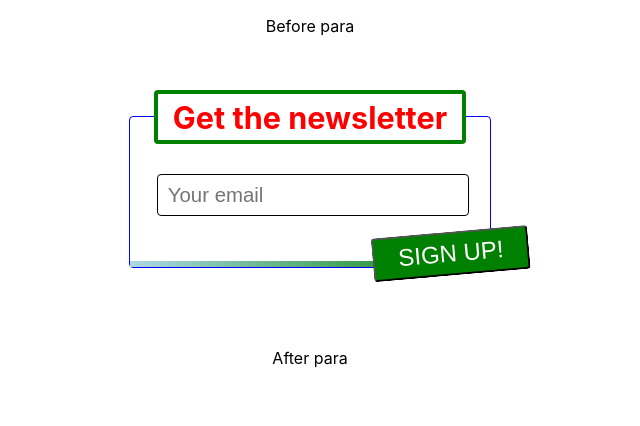
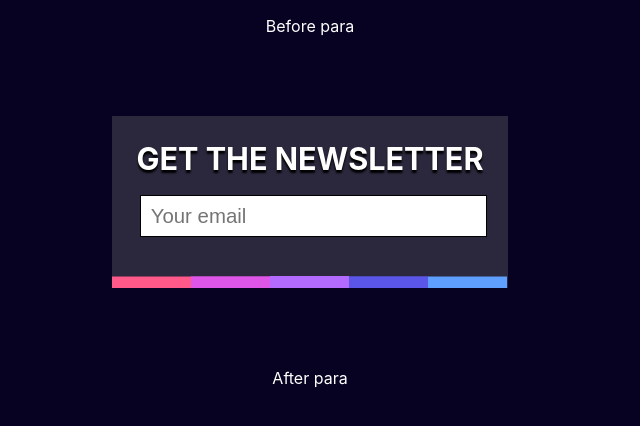
Before and after one commit to astrohunter62/styled-react-components, a React (Create React App) app in the folder play/: page / in a window 1280 px wide. Shown: the top 426 px of the page, without its empty margins (330-970 px from the left). Built offline with nearby package versions, Linux system fonts and the light colour scheme.

Commit message:
color and style refine

```diff
--- a/play/src/App.css
+++ b/play/src/App.css
@@ -40,6 +40,10 @@
 * {
   box-sizing: border-box;
 }
+body {
+  background: #070222;
+  color: #fff;
+}
 
 .App-newsletter {
   display: flex;
--- a/play/src/Newsletter.js
+++ b/play/src/Newsletter.js
@@ -6,22 +6,49 @@ import css from './Newsletter.module.css'
 //   - Media queries
 // TODO: overrides
 //   - Different pages, themes
-//
-//
-// IDEAS
-//  - animate in the sign up button on focus/validation
 
 export default function Newsletter() {
+  const [email, setEmail] = React.useState('')
+  const emailPartsCount = countEmailParts(email)
   return (
     <section className={css.newsletter}>
+      <div className={css.spectrum} aria-hidden>
+        {Array.from(Array(5)).map((_, i) => (
+          <div
+            className={i + 1 <= emailPartsCount ? css.barActive : css.bar}
+            key={i}
+          ></div>
+        ))}
+      </div>
       <header className={css.header}>
         <h2>Get the newsletter</h2>
       </header>
-
-      <form action="#" method="post">
-        <input className={css.email} type="email" placeholder="Your email" />
-        <input className={css.submit} type="submit" value="Sign up!" />
-      </form>
+      <input
+        className={css.email}
+        type="email"
+        placeholder="Your email"
+        value={email}
+        onChange={evt => setEmail(evt.target.value)}
+      />
+      <button className={emailPartsCount >= 5 ? css.submitActive : css.submit}>
+        Sign up
+      </button>
     </section>
   )
 }
+
+function countEmailParts(email) {
+  if (/@.+\..{2,}$/.test(email)) {
+    return 5
+  } else if (/@.+\..?$/.test(email)) {
+    return 4
+  } else if (/@.+$/.test(email)) {
+    return 3
+  } else if (/@/.test(email)) {
+    return 2
+  } else if (/.+/.test(email)) {
+    return 1
+  } else {
+    return 0
+  }
+}
--- a/play/src/Newsletter.module.css
+++ b/play/src/Newsletter.module.css
@@ -1,32 +1,28 @@
+:root {
+  --colorSpectrum1: #ff598a;
+  --colorSpectrum2: #de56e8;
+  --colorSpectrum3: #b36bff;
+  --colorSpectrum4: #5b56e8;
+  --colorSpectrum5: #5e9fff;
+}
 .newsletter {
   position: relative;
-  border: 1px solid blue;
-  max-width: 400px;
+  max-width: 500px;
   font-size: 24px;
-  border-radius: 4px;
-  padding: 0 1em 2em 1em;
-}
-.newsletter:after {
-  position: absolute;
-  left: 0;
-  bottom: 0;
-  display: block;
-  content: ' ';
-  width: 100%;
-  height: 6px;
-  background: linear-gradient(to right, lightblue, green);
+  padding: 1em 1em 2em 1em;
+  background: #2b283d;
 }
 .header {
   position: relative;
-  color: red;
+  color: white;
+  z-index: 1;
+  text-transform: uppercase;
+  white-space: nowrap;
   font-size: 0.85em;
-  border-radius: 4px;
-  background: white;
-  border: 4px solid green;
-  transform: translateY(-50%);
+  text-shadow: 0 3px 2px #000;
 }
 .header h2 {
-  margin: 0.15em 0.5em;
+  margin: 0 0 0.5em 0;
 }
 .email {
   position: relative;
@@ -36,24 +32,97 @@
   padding: 0 0.5em;
   width: 100%;
   margin: 0.15em;
-  border-radius: 4px;
   border: 1px solid black;
 }
 .email:focus {
-  outline: 4px solid green;
+  outline: 2px solid #fff;
   outline-offset: 0.15em;
-  border-radius: 4px;
 }
 .submit {
   position: absolute;
-  bottom: -0.5em;
-  right: 0;
+  left: 50%;
+  transform: translateX(-50%) rotate(0deg);
+  height: 0;
+  width: 0;
+  overflow: hidden;
+  padding: 0;
+  margin: 0;
+  background: transparent;
+  border: 0;
+  text-transform: uppercase;
+  transition: all 300ms;
+  font-size: 0;
+}
+.submitActive {
+  composes: submit;
+  transform: translate(-50%, 50%) rotate(-5deg);
+  bottom: 0;
+  height: auto;
+  width: auto;
   font-size: 1em;
-  background: green;
-  color: white;
+  padding: 0.25em 1em;
   z-index: 1;
-  transform: rotate(-5deg) translateX(25%);
-  padding: 0.25em 1em;
-  border-radius: 4px;
-  text-transform: uppercase;
+  color: #070222;
+  background: #fff;
+  font-weight: bold;
+  border-bottom: 3px solid var(--colorSpectrum5);
+  cursor: pointer;
 }
+.submitActive:focus {
+  outline: 2px solid #fff;
+  outline-offset: 4px;
+}
+.submitActive:focus,
+.submitActive:hover {
+  border-bottom-color: var(--colorSpectrum1);
+  transform: translate(-50%, 50%) rotate(0deg) scale(1.2);
+}
+.spectrum {
+  position: absolute;
+  top: 0;
+  bottom: 0;
+  left: 0;
+  width: 100%;
+  display: flex;
+  align-items: flex-end;
+  pointer-events: none;
+}
+@keyframes bar--jitter {
+  0% {
+    transform: scaleY(1);
+  }
+  100% {
+    transform: scaleY(0.9);
+  }
+}
+.bar {
+  height: 0.5em;
+  width: 20%;
+  animation: bar--jitter 350ms ease-out infinite alternate;
+  transform-origin: bottom;
+  transition: all 1s;
+}
+.bar:nth-child(1n) {
+  background: var(--colorSpectrum1);
+  animation-delay: 0;
+}
+.bar:nth-child(2n) {
+  background: var(--colorSpectrum2);
+  animation-delay: 50ms;
+}
+.bar:nth-child(3n) {
+  background: var(--colorSpectrum3);
+  animation-delay: 100ms;
+}
+.bar:nth-child(4n) {
+  background: var(--colorSpectrum4);
+  animation-delay: 150ms;
+}
+.bar:nth-child(5n) {
+  background: var(--colorSpectrum5);
+  animation-delay: 200ms;
+}
+.barActive {
+  composes: bar;
+  height: 100%;
+}
```
